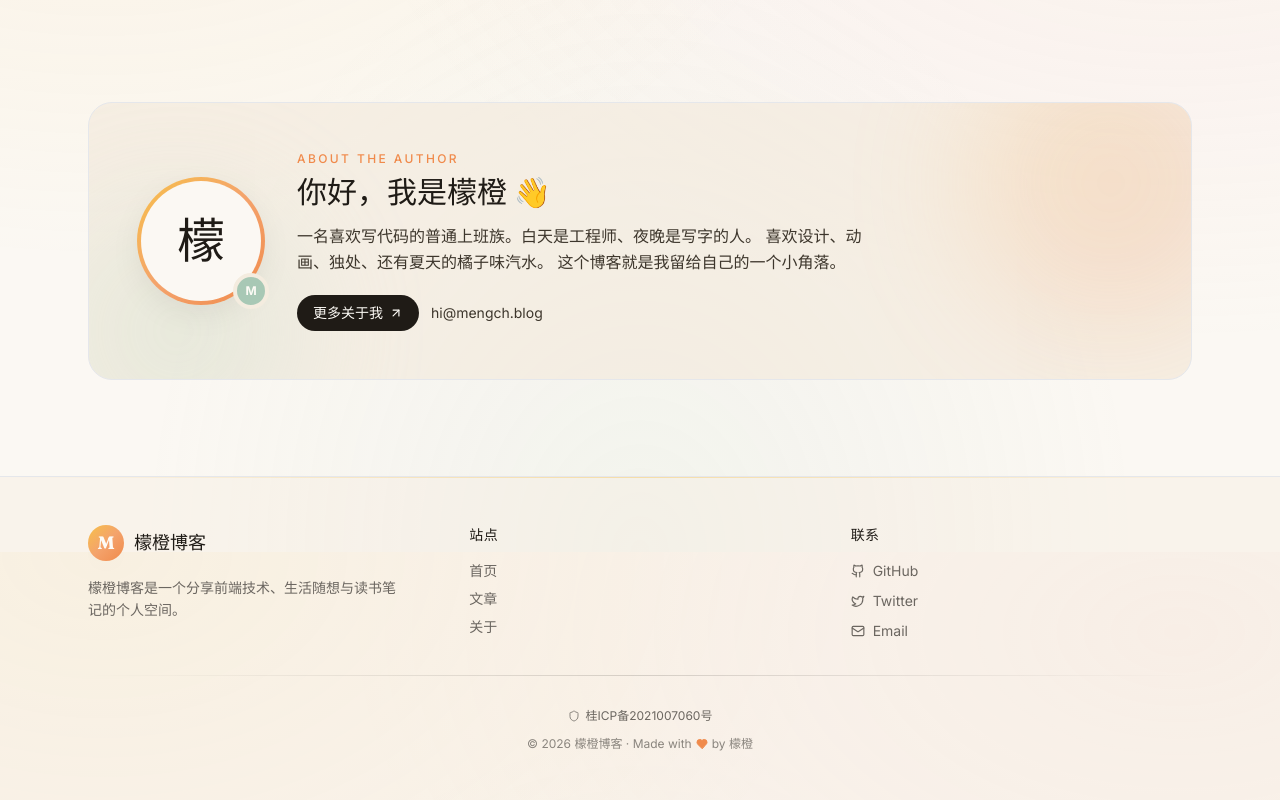
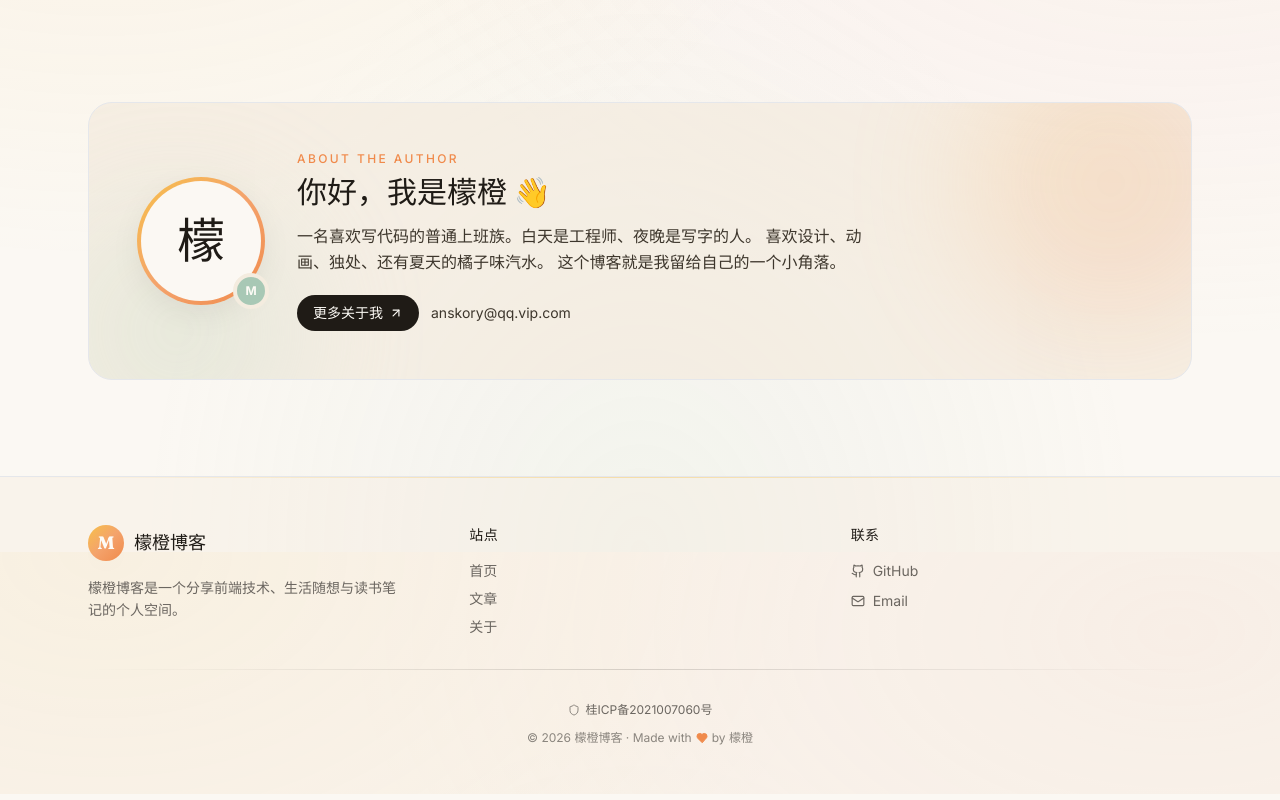
Before and after one commit to anskory/mengch-blog, a React (Vite) app: page / in a window 1280 px wide. Shown: the part 3448-4248 px from the top of the page. Built offline with nearby package versions, Linux system fonts and the light colour scheme.

Commit message:
chore: 更新联系方式，移除 Twitter，修改 GitHub 和邮箱

```diff
--- a/src/components/Footer.tsx
+++ b/src/components/Footer.tsx
@@ -1,10 +1,9 @@
-import { Github, Twitter, Mail, Heart, type LucideIcon } from 'lucide-react';
+import { Github, Mail, Heart, type LucideIcon } from 'lucide-react';
 import { site } from '@/lib/data';
 import BeianBadge from './BeianBadge';
 
 const socialIcons: Record<string, LucideIcon> = {
   GitHub: Github,
-  Twitter: Twitter,
   Email: Mail,
 };
 
--- a/src/data/articles.json
+++ b/src/data/articles.json
@@ -4,11 +4,10 @@
     "slogan": "在柠檬与橙光之间，记录下一些柔软的事",
     "description": "檬橙博客是一个分享前端技术、生活随想与读书笔记的个人空间。",
     "owner": "檬橙",
-    "email": "hi@mengch.blog",
+    "email": "anskory@qq.vip.com",
     "social": [
-      { "label": "GitHub", "url": "https://github.com/" },
-      { "label": "Twitter", "url": "https://twitter.com/" },
-      { "label": "Email",   "url": "mailto:hi@mengch.blog" }
+      { "label": "GitHub", "url": "https://github.com/anskory" },
+      { "label": "Email",   "url": "mailto:anskory@qq.vip.com" }
     ],
     "nav": [
       { "label": "首页",  "to": "/" },
--- a/src/pages/About.tsx
+++ b/src/pages/About.tsx
@@ -1,4 +1,4 @@
-import { Github, Twitter, Mail, Coffee, BookOpen, Code2, Sparkles, type LucideIcon } from 'lucide-react';
+import { Github, Mail, Coffee, BookOpen, Code2, Sparkles, type LucideIcon } from 'lucide-react';
 import { site } from '@/lib/data';
 
 const skills = [
@@ -14,7 +14,6 @@ const skills = [
 
 const socialIcons: Record<string, LucideIcon> = {
   GitHub: Github,
-  Twitter: Twitter,
   Email: Mail,
 };
 
```
